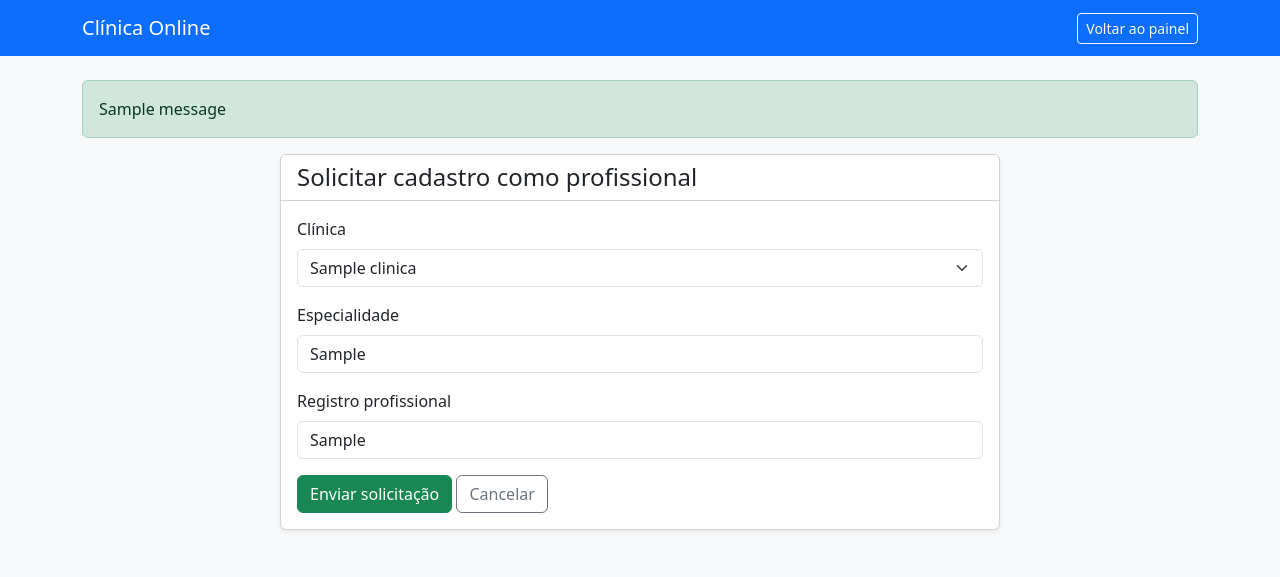
After one commit to niqueve/clinica-online, a Django app: template agenda/core/templates/core/solicitar_profissional.html in a window 1280 px wide. The commit adds this page. Shown: the top 577 px of the page. Run offline with Django 5.2, Linux system fonts and the light colour scheme; the template is opened without the code that fills it: values that come from a table or form of the project are taken from there, others are empty; tables that the repository leaves empty hold one stand-in row (values such as "Sample post"); one stand-in notice (Sample message) is shown.

Commit message:
feat: adiciona solicitacao separada para cadastro como profissional

```diff
--- a/agenda/core/templates/core/dashboard_paciente.html
+++ b/agenda/core/templates/core/dashboard_paciente.html
@@ -12,6 +12,7 @@
         <a class="navbar-brand" href="{% url 'core:dashboard' %}">Clínica Online</a>
         <div class="d-flex gap-2">
             <a class="btn btn-light btn-sm" href="{% url 'core:editar_perfil' %}">Editar meus dados</a>
+            <a class="btn btn-light btn-sm" href="{% url 'core:solicitar_profissional' %}">Cadastro profissional</a>
             <form action="{% url 'core:logout' %}" method="post">
                 {% csrf_token %}
                 <button class="btn btn-outline-light btn-sm" type="submit">Sair</button>
--- /dev/null
+++ b/agenda/core/templates/core/solicitar_profissional.html
@@ -0,0 +1,63 @@
+<!DOCTYPE html>
+<html lang="pt-br">
+<head>
+    <meta charset="UTF-8">
+    <meta name="viewport" content="width=device-width, initial-scale=1">
+    <title>Cadastro profissional</title>
+    <link href="https://cdn.jsdelivr.net/npm/bootstrap@5.3.0/dist/css/bootstrap.min.css" rel="stylesheet">
+</head>
+<body class="bg-light">
+<nav class="navbar navbar-dark bg-primary mb-4">
+    <div class="container">
+        <a class="navbar-brand" href="{% url 'core:dashboard' %}">Clínica Online</a>
+        <a class="btn btn-outline-light btn-sm" href="{% url 'core:dashboard' %}">Voltar ao painel</a>
+    </div>
+</nav>
+<main class="container pb-5">
+    {% if messages %}
+        {% for message in messages %}<div class="alert alert-{{ message.tags|default:'info' }}">{{ message }}</div>{% endfor %}
+    {% endif %}
+
+    <div class="card shadow-sm mx-auto" style="max-width: 720px">
+        <div class="card-header bg-white">
+            <h1 class="h4 mb-0">Solicitar cadastro como profissional</h1>
+        </div>
+        <div class="card-body">
+            {% if solicitacao_pendente %}
+                <div class="alert alert-warning mb-0">
+                    Sua solicitação está aguardando aprovação da administração.
+                    {% if profissional %}
+                        <br><strong>Clínica:</strong> {{ profissional.clinica }}
+                        <br><strong>Especialidade:</strong> {{ profissional.especialidade }}
+                        <br><strong>Registro:</strong> {{ profissional.registro_conselho|default:'Não informado' }}
+                    {% endif %}
+                </div>
+            {% else %}
+                <form method="post">
+                    {% csrf_token %}
+                    <div class="mb-3">
+                        <label class="form-label" for="clinica">Clínica</label>
+                        <select name="clinica" id="clinica" class="form-select" required>
+                            <option value="">Selecione uma clínica</option>
+                            {% for clinica in clinicas %}
+                                <option value="{{ clinica.id }}" {% if profissional and profissional.clinica_id == clinica.id %}selected{% endif %}>{{ clinica.nome }}</option>
+                            {% endfor %}
+                        </select>
+                    </div>
+                    <div class="mb-3">
+                        <label class="form-label" for="especialidade">Especialidade</label>
+                        <input type="text" name="especialidade" id="especialidade" class="form-control" value="{{ profissional.especialidade|default:'' }}" required>
+                    </div>
+                    <div class="mb-3">
+                        <label class="form-label" for="registro_conselho">Registro profissional</label>
+                        <input type="text" name="registro_conselho" id="registro_conselho" class="form-control" value="{{ profissional.registro_conselho|default:'' }}">
+                    </div>
+                    <button type="submit" class="btn btn-success">Enviar solicitação</button>
+                    <a href="{% url 'core:dashboard' %}" class="btn btn-outline-secondary">Cancelar</a>
+                </form>
+            {% endif %}
+        </div>
+    </div>
+</main>
+</body>
+</html>
```
Also changed, not shown: agenda/core/templates/core/dashboard_admin.html (+30 -0 lines).
